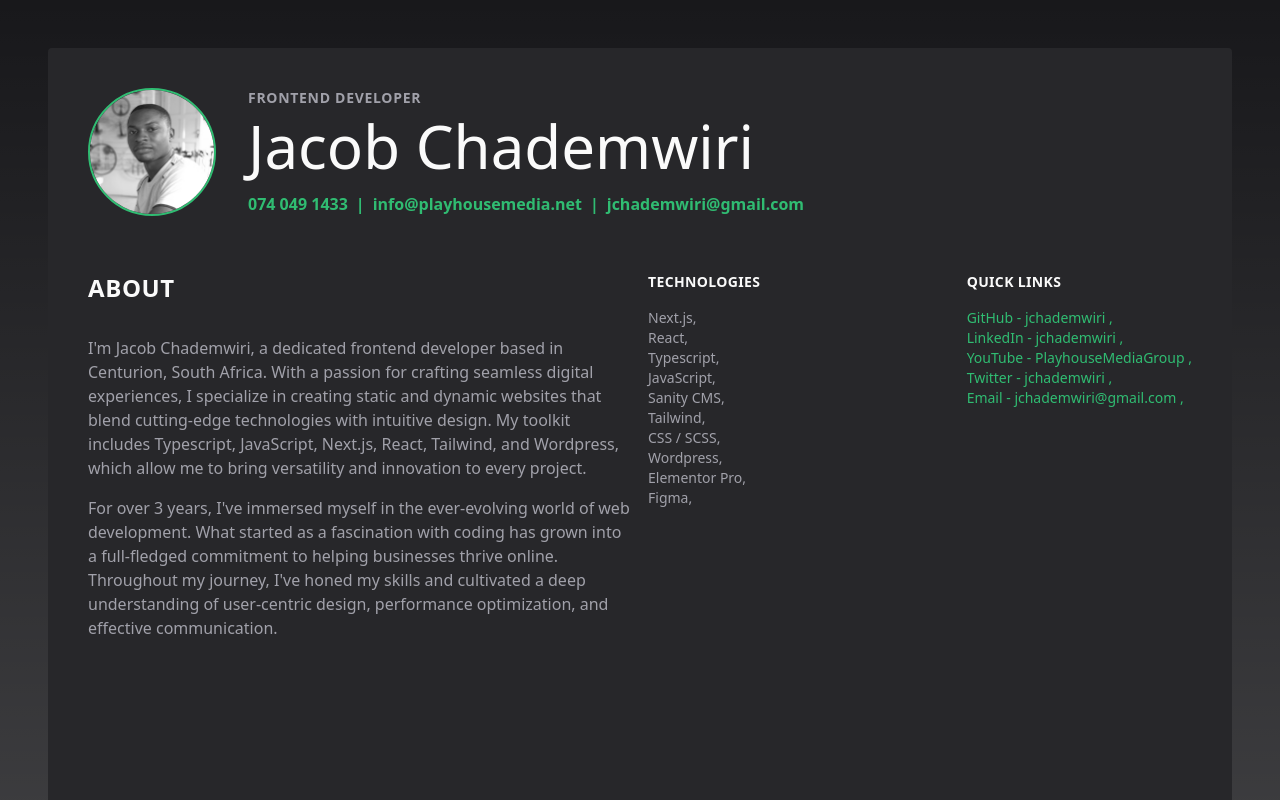
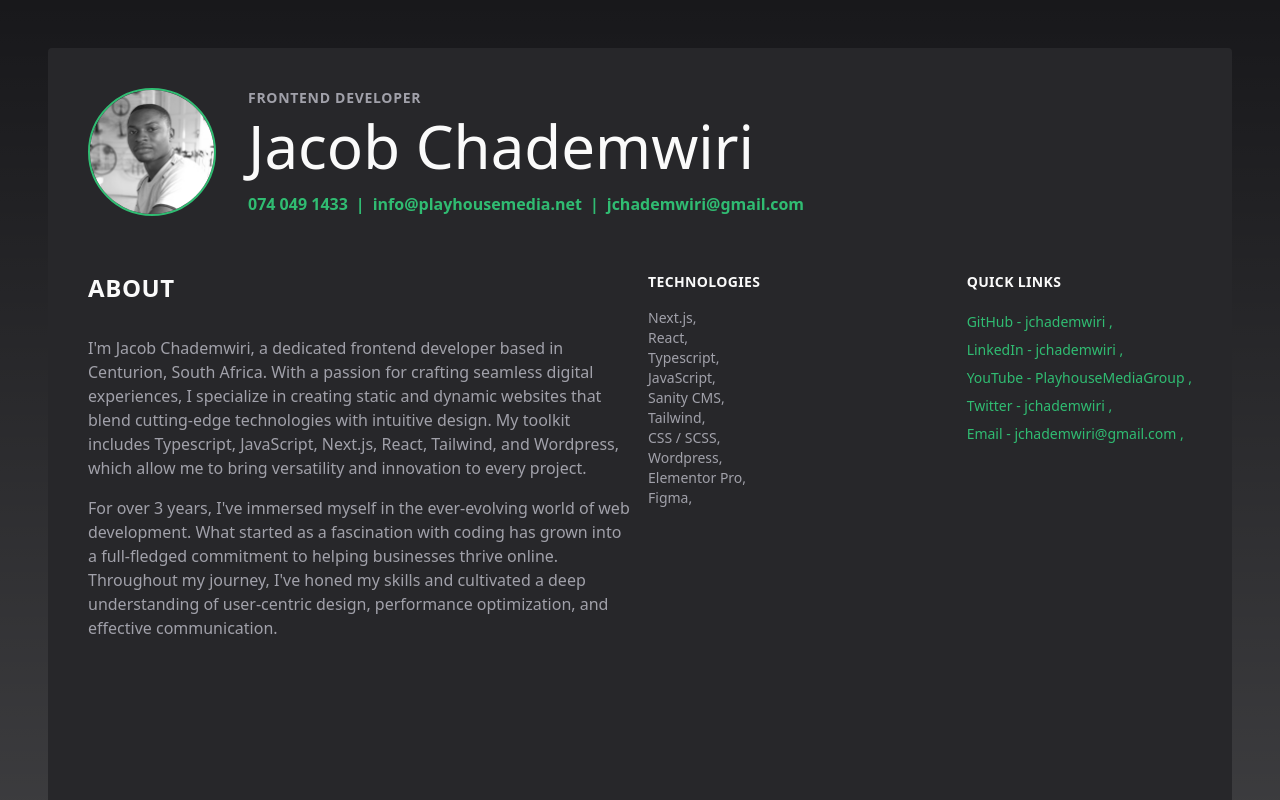
Before and after one commit to jchademwiri/jacob-portfolio-v2, a Next.js app: page / in a window 1280 px wide. Shown: the top 800 px of the page. Built offline with nearby package versions, Linux system fonts and the light colour scheme.

Commit message:
quick links spacing

```diff
--- a/src/components/About.tsx
+++ b/src/components/About.tsx
@@ -82,7 +82,7 @@ export const About = ({
 						</h3>
 						<ul className='list-none'>
 							{profileLinks.map(({ text, href, username }) => (
-								<li key={text} className='text-sm text-[#30bc72]'>
+								<li key={text} className='text-sm py-1 text-[#30bc72]'>
 									<Link
 										href={href}
 										className='hover:underline'
```
